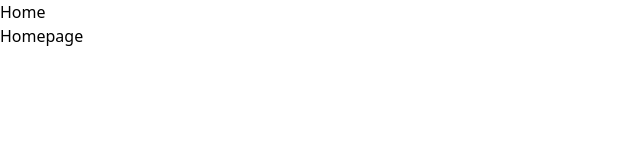
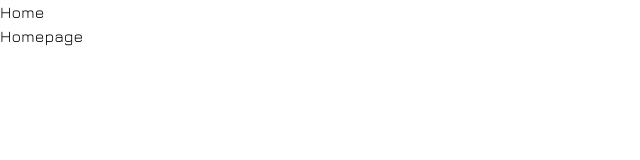
Before and after one commit to liz-garcia/architect-portfolio, a React (Vite) app in the folder client/: page / in a window 1280 px wide. Shown: the top 160 px of the page, without its empty margins (0-640 px from the left). Built offline with nearby package versions, Linux system fonts and the light colour scheme.

Commit message:
Imported new fonts. Customized sans font family.

```diff
--- a/client/src/index.css
+++ b/client/src/index.css
@@ -1,8 +1,14 @@
+/* * Import font families */
+/* Inter family*/
+@import url("https://fonts.googleapis.com/css2?family=Inter:ital,opsz,wght@0,14..32,100..900;1,14..32,100..900&display=swap");
+/* Import Jura family */
+@import url("https://fonts.googleapis.com/css2?family=Jura:wght@300..700&display=swap");
+
 @tailwind base;
 @tailwind components;
 @tailwind utilities;
 
-/* * Visualize area for each element */
+/* ! Visualize area for each element */
 /* * {
   border: 1px red solid;
 } */
--- a/client/tailwind.config.js
+++ b/client/tailwind.config.js
@@ -1,12 +1,31 @@
 /** @type {import('tailwindcss').Config} */
+
+const defaultTheme = require("tailwindcss/defaultTheme");
+
 export default {
   // * Set up to work with Vite
-  content: [
-    "./index.html",
-    "./src/**/*.{js,ts,jsx,tsx}",
-  ],
+  content: ["./index.html", "./src/**/*.{js,ts,jsx,tsx}"],
   theme: {
-    extend: {},
+    extend: {
+      // ! Extend Tailwind CSS default theme configuration
+      fontFamily: {
+        // --> Extend/change the default fonts for our project
+        // --> Extending the `sans` font family: by default Tailwind CSS sets the font family on the html element to match your configured sans font. So customizing `sans` will change the default font for your project.
+        sans: ["Jura", "sans-serif", ...defaultTheme.fontFamily.sans],
+      },
+    },
   },
   plugins: [],
 };
+
+// module.exports = {
+//   theme: {
+//     fontFamily: {
+//       'sans': ['ui-sans-serif', 'system-ui', ...],
+//       'serif': ['ui-serif', 'Georgia', ...],
+//       'mono': ['ui-monospace', 'SFMono-Regular', ...],
+//       'display': ['Oswald', ...],
+//       'body': ['"Open Sans"', ...],
+//     }
+//   }
+// }
```
